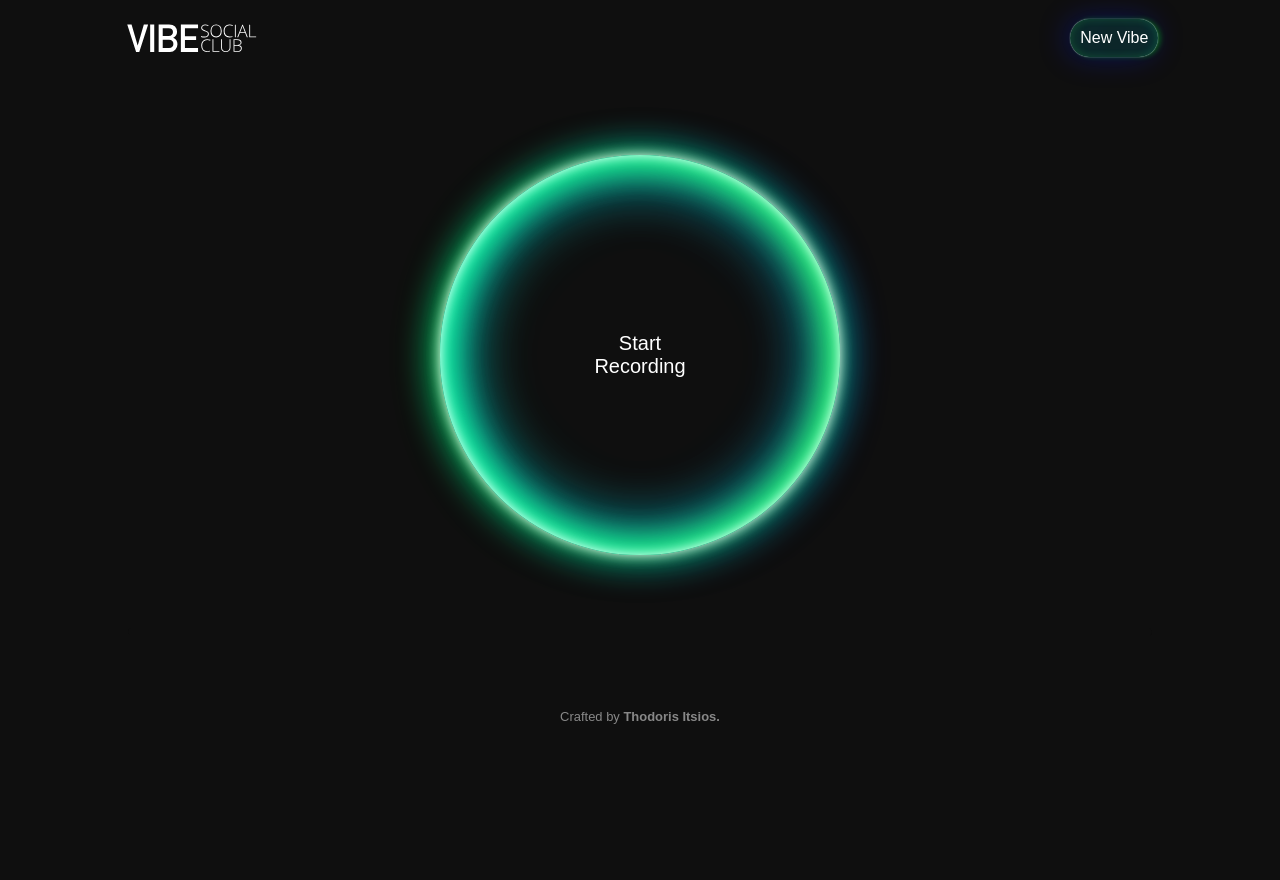
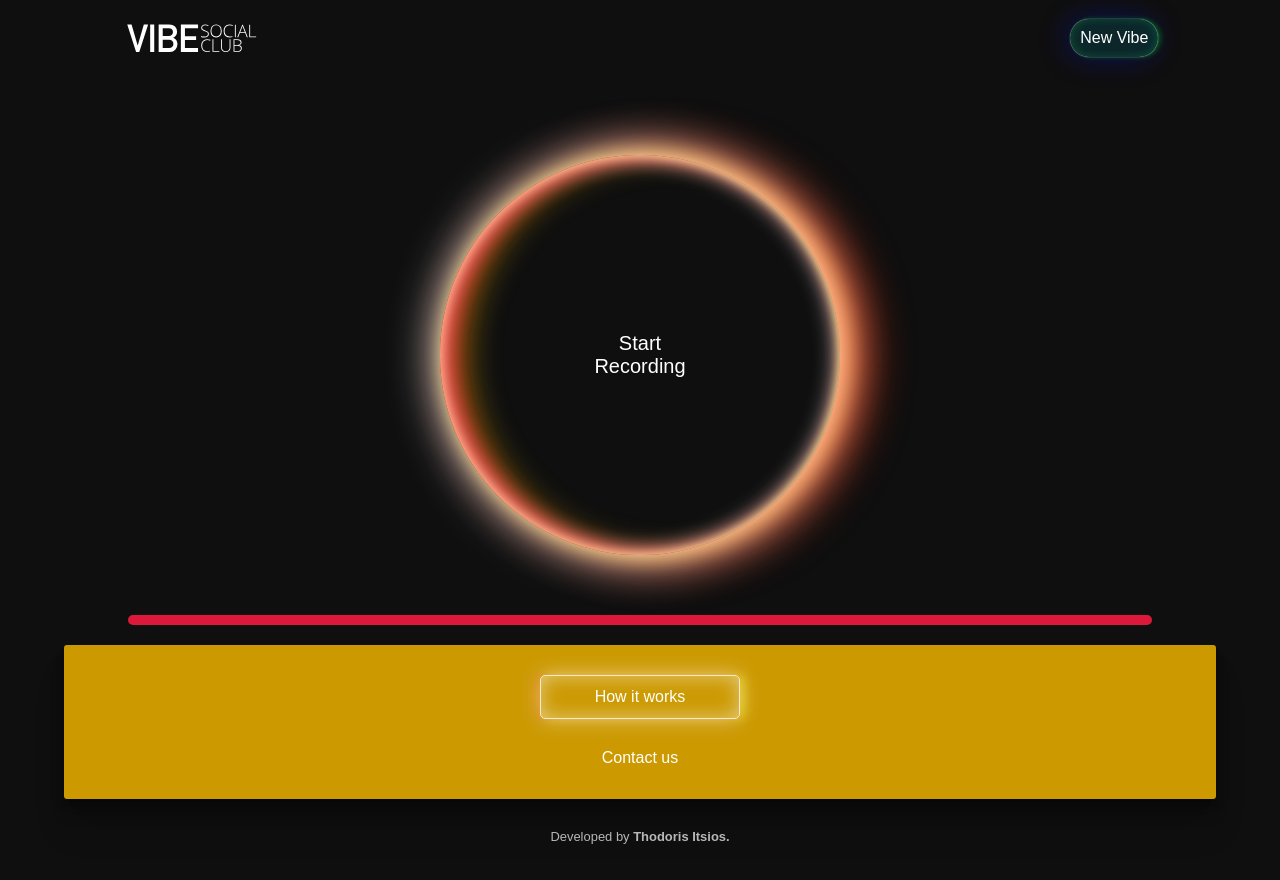
Before and after one commit to thodorisit/VibeSocialClub, a Vue app: page / in a window 1280 px wide. Before the commit the page ends 800 px from the top, so only its background shows below. Built offline with nearby package versions, Linux system fonts and the light colour scheme.

Commit message:
Update Record component.

```diff
--- a/src/components/RecordComponent.vue
+++ b/src/components/RecordComponent.vue
@@ -1,6 +1,6 @@
 <template>
     <div>
-        <TopMenuComponent></TopMenuComponent>
+        <TopMenuComponent show-new-vibe="no"></TopMenuComponent>
 
         <div class="d-block content width-90 pb-6"></div>
 
@@ -15,16 +15,25 @@
             </div>
         </div>
 
-        <div class="d-flex justify-content--center mt-6 pt-6">
+        <div class="d-flex justify-content--center mt-4 pt-6">
              <div class="recording-line">
                  <div class="recording-line--black"></div>
                  <div id="_recording_line__loaded" class="recording-line--loaded"></div>
              </div>
         </div>
 
-        <div class="d-block content width-90 font-align-center mt-6">
+        <div class="d-flex align-items--center justify-content--center unselectable mt-6 information-box">
+            <div class="d-flex align-items--center justify-content--center">
+                <router-link to="/learn" class="d-inline-block col-16 font-align-center font-s p-2 notice-message">How it works</router-link>
+                <router-link to="/contact" class="d-inline-block col-16 font-align-center font-s p-2 mt-3">
+                    <div>Contact us</div>
+                </router-link>
+            </div>
+        </div>
+
+        <div class="d-block content width-90 font-align-center mt-5 mb-6">
             <a target="_blank" href="https://itsios.eu/">
-                <div class="font-sm color-white pt-6" style="opacity:0.5;">Crafted by <span class="font-weight-bold">Thodoris Itsios.</span></div>
+                <div class="font-sm color-white" style="opacity:0.7;">Developed by <span class="font-weight-bold">Thodoris Itsios.</span></div>
             </a>
         </div>
 
@@ -73,19 +82,71 @@ export default {
 </script>
 
 <style scoped>
+    .notice-message {
+        border-radius: 5px;
+        color: #FFFFFF;
+        border: 1px rgba(255,255,255,0.8) solid;
+        box-shadow:
+            inset 0 0 20px rgba(255,255,255,0.5),
+            0 0 20px rgba(255,255,255,0.5),
+            -6px 0 10px rgba(255, 51, 0, 0.2),
+            6px 0 10px rgba(251, 255, 0, 0.3);
+    }
+    .information-box {
+        background:#cc9901;
+        position: relative;
+        overflow: hidden;
+        width: 90%;
+        margin:0 auto;
+        padding-top:30px;
+        padding-bottom:20px;box-shadow: 0 1px 1px rgba(0,0,0,0.11),
+              0 2px 2px rgba(0,0,0,0.11),
+              0 4px 4px rgba(0,0,0,0.11),
+              0 8px 8px rgba(0,0,0,0.11),
+              0 16px 16px rgba(0,0,0,0.11),
+              0 32px 32px rgba(0,0,0,0.11);
+        border-radius: 3px;
+    }
+    /* .aaa::before {
+        content: "";
+        position: absolute;
+        display: block;
+        width: 0px;
+        height: 0px;
+        top: 0px;
+        left: 0px;
+        margin: 0;
+        border-style: solid;
+        border-width: 0px 0 30px 100vw;
+        border-color: transparent transparent #cc9901 transparent;
+    }
+    .aaa::after {
+        content: "";
+        position: absolute;
+        display: block;
+        width: 0;
+        height: 0px;
+        bottom: 0px;
+        left: 0px;
+        margin: 0;
+        border-style: solid;
+        border-width: 20px 100vw 0 0;
+        border-color: #cc9901 transparent transparent transparent;
+    } */
 
     .recording-line {
         position: relative;
         width:80%;
         height:10px;
-        background: #0f0f0f;
+        background: #dc193a;
         border-radius: 5px;
+        margin-bottom:20px;
     }
     .recording-line--black {
         position: absolute;
         width:100%;
         height:10px;
-        background:#0f0f0f;
+        background:transparent;
         border-radius: 5px;
         z-index: 2;
     }
@@ -95,16 +156,16 @@ export default {
         height:10px;
         width:96%;
         left:2%;
-        background-color: #0f0f0f;
+        background-color: #dc193a;
         border-radius: 5px;
     }
     .recording-line--loaded.animation {
+        background:#cc9901;
         box-shadow:
-            inset 0 0 10px #fff,
-            inset -5px 0 150px rgb(0, 255, 179),
-            0 0 25px #fff,
-            -6px 0 20px rgb(0, 26, 255),
-            6px 0 20px rgb(0, 255, 13);
+            inset 0 0 20px rgba(255,255,255,0.8),
+            0 0 20px rgba(255,255,255,0.8),
+            -6px 0 10px rgba(255, 255, 255, 0.5),
+            6px 0 10px rgba(251, 255, 0, 0.7);
         -webkit-animation: recording-line--loaded 10s;
         -moz-animation: recording-line--loaded 10s;
         -o-animation: recording-line--loaded 10s;
@@ -118,6 +179,34 @@ export default {
             width:96%;
         }
     }
+
+
+    @keyframes bottomright {
+        0% {
+            width: 0;
+            height: 0;
+            padding-top: 0;
+            visibility: visible;
+        }
+        25% {
+            width: 100%;
+            height: 0;
+            padding-top: 0;
+            visibility: visible;
+        }
+        50% {
+            height: 100%;
+            width: 100%;
+            visibility: visible;
+        }
+        75% {
+            visibility: visible;
+        }
+        100% {
+            visibility: visible;
+        }
+    }
+
 
     .vibrate-button {
         position: relative;
@@ -156,24 +245,24 @@ export default {
         0%, 100% {
             box-shadow:
                 inset 0 0 25px #fff,
-                inset 5px 0 20px rgb(94, 255, 0),
-                inset -5px 0 20px rgb(0, 255, 213),
-                inset 5px 0 50px rgba(0, 140, 255, 0.4),
-                inset -5px 0 50px rgba(0, 255, 179, 0.4),
+                inset 5px 0 20px rgb(255, 0, 0),
+                inset -5px 0 20px rgb(238, 255, 0),
+                inset 5px 0 50px rgba(255, 0, 43, 0.4),
+                inset -5px 0 50px rgba(255, 196, 0, 0.4),
                 0 0 25px #fff,
-                -6px 0 20px rgb(0, 26, 255),
-                6px 0 20px rgb(0, 255, 13);
+                -6px 0 20px rgb(255, 51, 0),
+                6px 0 20px rgb(251, 255, 0);
         }
         50% {
             box-shadow:
-                inset 0 0 13px #fff,
-                inset 5px 0 40px rgb(0, 255, 213),
-                inset -5px 0 40px rgb(94, 255, 0),
-                inset 5px 0 75px rgb(0, 255, 179),
-                inset -5px 0 75px rgb(0, 140, 255),
-                0 0 13px #fff,
-                -3px 0 40px rgb(0, 255, 13),
-                3px 0 40px rgb(0, 26, 255);
+                inset 0 0 25px #fff,
+                inset 5px 0 20px rgb(255, 0, 0),
+                inset 0px 0 10px rgb(238, 255, 0),
+                inset 20px 0 20px rgba(255, 0, 43, 0.4),
+                inset 30px 0 30px rgba(255, 196, 0, 0.4),
+                0 0 50px #fff,
+                20px 0 50px rgb(255, 51, 0),
+                6px 0 20px rgb(251, 255, 0);
         }
     }
 
@@ -181,24 +270,24 @@ export default {
         0%, 100% {
             box-shadow:
                 inset 0 0 25px #fff,
-                inset 5px 0 20px rgb(94, 255, 0),
-                inset -5px 0 20px rgb(0, 255, 213),
-                inset 5px 0 50px rgba(0, 140, 255, 0.4),
-                inset -5px 0 50px rgba(0, 255, 179, 0.4),
+                inset 5px 0 20px rgb(255, 0, 0),
+                inset -5px 0 20px rgb(238, 255, 0),
+                inset 5px 0 50px rgba(255, 0, 43, 0.4),
+                inset -5px 0 50px rgba(255, 196, 0, 0.4),
                 0 0 25px #fff,
-                -6px 0 20px rgb(0, 26, 255),
-                6px 0 20px rgb(0, 255, 13);
+                -6px 0 20px rgb(255, 51, 0),
+                6px 0 20px rgb(251, 255, 0);
         }
         50% {
             box-shadow:
-                inset 0 0 13px #fff,
-                inset 5px 0 40px rgb(0, 255, 213),
-                inset -5px 0 40px rgb(94, 255, 0),
-                inset 5px 0 75px rgb(0, 255, 179),
-                inset -5px 0 75px rgb(0, 140, 255),
-                0 0 13px #fff,
-                -3px 0 40px rgb(0, 255, 13),
-                3px 0 40px rgb(0, 26, 255);
+                inset 0 0 25px #fff,
+                inset 5px 0 20px rgb(255, 0, 0),
+                inset 0px 0 10px rgb(238, 255, 0),
+                inset 20px 0 20px rgba(255, 0, 43, 0.4),
+                inset 30px 0 30px rgba(255, 196, 0, 0.4),
+                0 0 50px #fff,
+                20px 0 50px rgb(255, 51, 0),
+                6px 0 20px rgb(251, 255, 0);
         }
     }
 
@@ -206,24 +295,24 @@ export default {
         0%, 100% {
             box-shadow:
                 inset 0 0 25px #fff,
-                inset 5px 0 20px rgb(94, 255, 0),
-                inset -5px 0 20px rgb(0, 255, 213),
-                inset 5px 0 50px rgba(0, 140, 255, 0.4),
-                inset -5px 0 50px rgba(0, 255, 179, 0.4),
+                inset 5px 0 20px rgb(255, 0, 0),
+                inset -5px 0 20px rgb(238, 255, 0),
+                inset 5px 0 50px rgba(255, 0, 43, 0.4),
+                inset -5px 0 50px rgba(255, 196, 0, 0.4),
                 0 0 25px #fff,
-                -6px 0 20px rgb(0, 26, 255),
-                6px 0 20px rgb(0, 255, 13);
+                -6px 0 20px rgb(255, 51, 0),
+                6px 0 20px rgb(251, 255, 0);
         }
         50% {
             box-shadow:
-                inset 0 0 13px #fff,
-                inset 5px 0 40px rgb(0, 255, 213),
-                inset -5px 0 40px rgb(94, 255, 0),
-                inset 5px 0 75px rgb(0, 255, 179),
-                inset -5px 0 75px rgb(0, 140, 255),
-                0 0 13px #fff,
-                -3px 0 40px rgb(0, 255, 13),
-                3px 0 40px rgb(0, 26, 255);
+                inset 0 0 25px #fff,
+                inset 5px 0 20px rgb(255, 0, 0),
+                inset 0px 0 10px rgb(238, 255, 0),
+                inset 20px 0 20px rgba(255, 0, 43, 0.4),
+                inset 30px 0 30px rgba(255, 196, 0, 0.4),
+                0 0 50px #fff,
+                20px 0 50px rgb(255, 51, 0),
+                6px 0 20px rgb(251, 255, 0);
         }
     }
 
@@ -231,24 +320,24 @@ export default {
         0%, 100% {
             box-shadow:
                 inset 0 0 25px #fff,
-                inset 5px 0 20px rgb(94, 255, 0),
-                inset -5px 0 20px rgb(0, 255, 213),
-                inset 5px 0 50px rgba(0, 140, 255, 0.4),
-                inset -5px 0 50px rgba(0, 255, 179, 0.4),
+                inset 5px 0 20px rgb(255, 0, 0),
+                inset -5px 0 20px rgb(238, 255, 0),
+                inset 5px 0 50px rgba(255, 0, 43, 0.4),
+                inset -5px 0 50px rgba(255, 196, 0, 0.4),
                 0 0 25px #fff,
-                -6px 0 20px rgb(0, 26, 255),
-                6px 0 20px rgb(0, 255, 13);
+                -6px 0 20px rgb(255, 51, 0),
+                6px 0 20px rgb(251, 255, 0);
         }
         50% {
             box-shadow:
-                inset 0 0 13px #fff,
-                inset 5px 0 40px rgb(0, 255, 213),
-                inset -5px 0 40px rgb(94, 255, 0),
-                inset 5px 0 75px rgb(0, 255, 179),
-                inset -5px 0 75px rgb(0, 140, 255),
-                0 0 13px #fff,
-                -3px 0 40px rgb(0, 255, 13),
-                3px 0 40px rgb(0, 26, 255);
+                inset 0 0 25px #fff,
+                inset 5px 0 20px rgb(255, 0, 0),
+                inset 0px 0 10px rgb(238, 255, 0),
+                inset 20px 0 20px rgba(255, 0, 43, 0.4),
+                inset 30px 0 30px rgba(255, 196, 0, 0.4),
+                0 0 50px #fff,
+                20px 0 50px rgb(255, 51, 0),
+                6px 0 20px rgb(251, 255, 0);
         }
     }
 </style>
```
